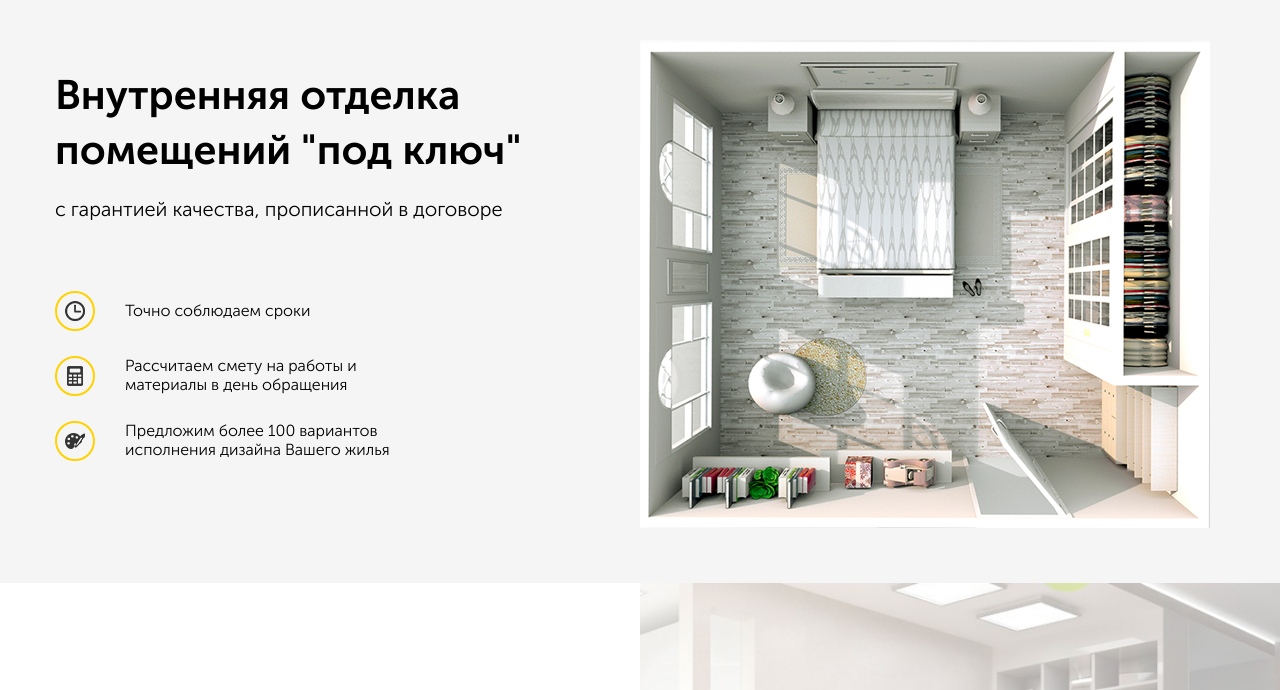
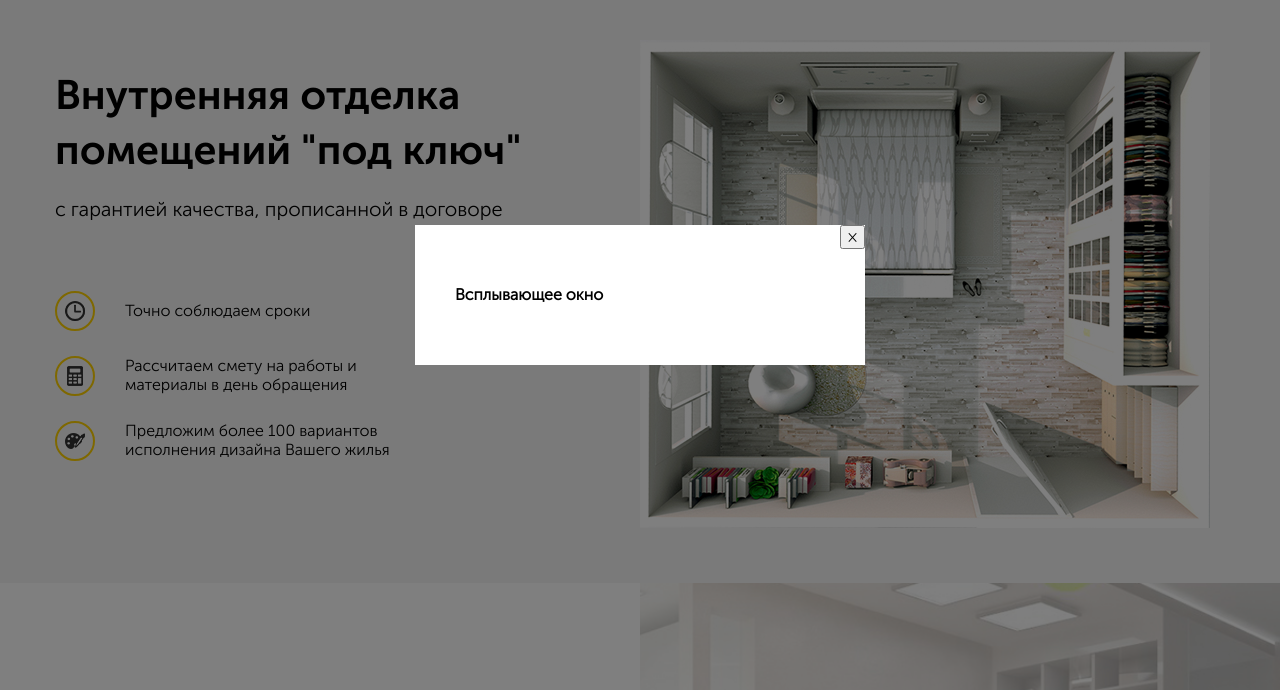
Before and after one commit to JC11-web/repair, a plain HTML site: page index.html in a window 1280 px wide. Both pictures are taken after a click on the button "Перезвоните мне". Shown: the part 105-795 px from the top of the page. Drawn offline with Linux system fonts and the light colour scheme.

Commit message:
Подключил JS. создал всплывающее окно, добавил автоматическое закрытие этого окна, через 5 секунд

```diff
--- a/index.html
+++ b/index.html
@@ -21,7 +21,7 @@
             <a href="tel:+7(495)42-251-31" class="navbar__phone">+7(495)42-251-31</a>
           </div>
           <!-- /.navbar__contacts -->
-          <button class="button navbar__button">Перезвоните мне</button>
+          <button class="button navbar__button" id="button">Перезвоните мне</button>
         </div>
         <!-- /.navbar__info -->
       </div>
@@ -107,5 +107,16 @@
     <!-- /.offer -->
   </main>
 
+  <div class="modal" id="modal">
+    <div class="modal-dialog">
+      <button class="modal-dialog__close" id="close">&times;</button>
+      <h4 class="modal-dialog__title">Всплывающее окно</h4>
+    </div>
+    <!-- /.modal-dialog -->
+  </div>
+  <!-- /.modal -->
+
+  <script src="js/main.js"></script>
+
 </body>
 </html>
--- /dev/null
+++ b/js/main.js
@@ -0,0 +1,11 @@
+var button = document.querySelector('#button');
+var modal = document.querySelector('#modal');
+var close = document.querySelector('#close');
+
+button.addEventListener('click', function() {
+   modal.classList.add('modal_active');
+});
+
+setInterval( function() {
+    modal.classList.remove('modal_active');
+}, 5000);
--- a/sass/_interface.sass
+++ b/sass/_interface.sass
@@ -22,6 +22,8 @@ img
     &:hover
         background-color: lighten($main-color, 10%)
         cursor: pointer
+    &:focus
+        outline: none
 .section
     padding: 90px 0
     &-title
--- /dev/null
+++ b/sass/blocks/_modal.sass
@@ -0,0 +1,22 @@
+.modal
+    position: fixed
+    left: 0
+    top: 0
+    width: 100%
+    height: 100%
+    background-color: rgba(#000,0.5)
+    display: none
+    &_active
+        display: flex
+    &-dialog
+        position: relative
+        margin: auto
+        max-width: 450px
+        width: 90%
+        min-width: 200px
+        background-color: #ffffff
+        padding: 40px
+        &__close
+            position: absolute
+            top: 0
+            right: 0
--- a/sass/style.sass
+++ b/sass/style.sass
@@ -1,8 +1,10 @@
 @import 'fonts'
 @import 'colors'
 @import 'interface'
-/*Import style navbar*/
+/* navbar*/
 @import 'blocks/navbar'
 @import 'blocks/hero'
 /*offer*/
 @import 'blocks/offer'
+/*modal*/
+@import 'blocks/modal'
```
Also changed, not shown: css/style.css, 1 other file.
